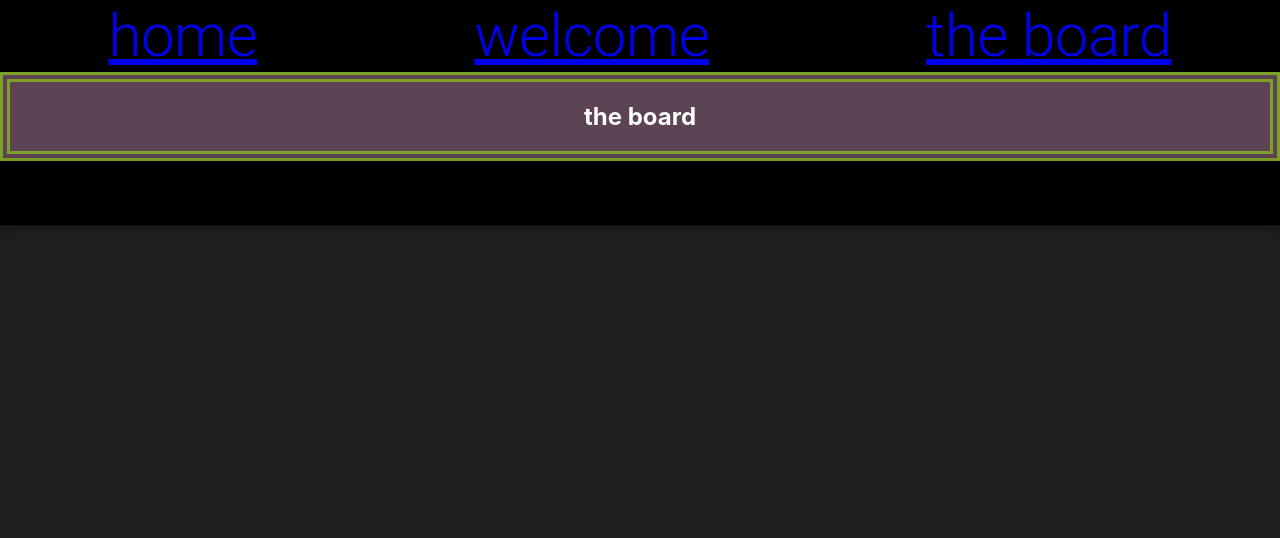
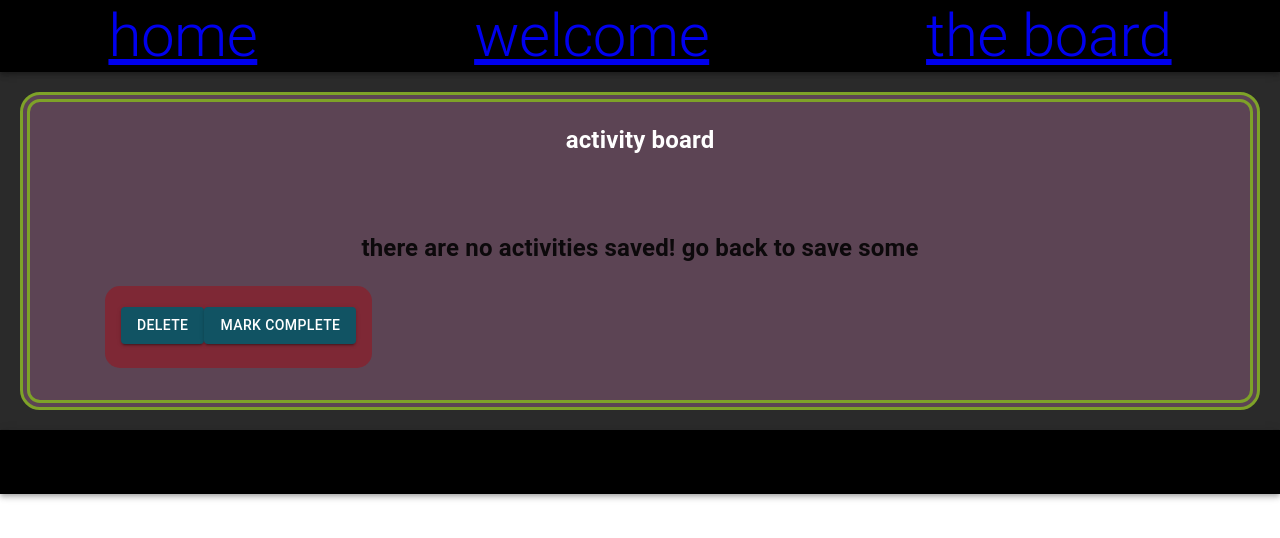
Before and after one commit to grainymac/theBored, a React (Create React App) app: page /board in a window 1280 px wide. Shown: the top 538 px of the page. Built offline with nearby package versions, Linux system fonts and the light colour scheme; no server answers.

Commit message:
Added function

```diff
--- a/src/Components/App/App.css
+++ b/src/Components/App/App.css
@@ -1,3 +1,7 @@
+.container {
+  background-color: #2a2a2a;
+}
+
 .main-container {
   display: grid;
   grid-template-columns: repeat(5, 1fr);
--- a/src/Components/App/App.js
+++ b/src/Components/App/App.js
@@ -46,14 +46,14 @@
 
 
   return (
-    <div>
+    <div className='container'>
       <Header />
       <Routes>
         <Route exact path='/' element={
           <main className='main-container'>
 
             <div className='logo-box'>
-                <img src={boredLogo} className='bored-logo' alt='the bored logo'/>
+              <img src={boredLogo} className='bored-logo' alt='the bored logo' />
             </div>
             <div className='info-box'>
               <InfoCard />
@@ -61,7 +61,7 @@
             <div className='task-box'>
               <ActivityCard activities={activities.activity} accessibility={activities.accessibility} type={activities.type} participants={activities.participants} price={activities.price} link={activities.link} id={activities.key} />
             </div>
-              { e && e }
+            {e && e}
             <div className='button-box'>
               <ThemeProvider theme={theme}>
                 <Button color={theme.primary} className='active-btn' disabled={false} size="large" variant="contained" onClick={() => { getAllActivities() }}>
@@ -72,10 +72,9 @@
                 </Button>
               </ThemeProvider>
             </div>
-
           </main>
         } />
-          <Route path="/board" element={(<Board activities={activities.activity} />)} />
+        <Route path="/board" element={(<Board activity={activities} />)} />
         <Route path="/welcome" element={(<Welcome />)} />
         <Route path='/*' element={(<BadURL />)} />
       </Routes>
--- a/src/Components/Board/Board.css
+++ b/src/Components/Board/Board.css
@@ -1,9 +1,21 @@
 .board-container {
     background-color: #5c4454;
     border: 10px double #7ea228;
+    border-radius: 20px;
+    margin: 20px 20px;
 }
 
 .board-title {
     text-align: center;
     color: white;
 }
+
+.btn-container {
+    display: flex;
+    flex-direction: row;
+    justify-content: space-between;
+}
+
+.no-activity {
+    text-align: center;
+}
--- a/src/Components/Board/Board.js
+++ b/src/Components/Board/Board.js
@@ -1,4 +1,4 @@
-import React from 'react'
+import React, { useState } from 'react'
 import './Board.css'
 import { ThemeProvider } from '@mui/material/styles';
 import theme from '../../theme'
@@ -11,17 +11,61 @@
 import Typography from '@mui/material/Typography';
 import Container from '@mui/material/Container';
 
-const Board = ({ activities }) => {
+const Board = ({ activity }) => {
+    const [board, setBoard] = useState([])
 
-    // const deleteActivity = (event, activity) => {
-    //     const deletion = board.filter(item => item.key !== event.key)
-    //     setBoard([...deletion])
-    //   }
+    const deleteActivity = (activity) => {
+        const deletion = board.filter(act => console.log(act, 'ACT'))
+        setBoard([...deletion])
+    }
+
+    const completeActivity = (event, activity) => {
+        const completion = activity.key === activity.key
+        setBoard([...completion])
+    }
 
     return (
         <div className='board-container'>
-            <h2 className='board-title'>the board</h2>
-
+            <h2 className='board-title'>activity board</h2>
+            <ThemeProvider theme={theme}>
+                <CssBaseline />
+                <div>
+                    <Container sx={{ py: 4, bgColor: 'red', px: 0, display: 'flex', flexDirection: 'column', paddingRight: 7, justifyContent: 'center'}} maxWidth="100%" >
+                        { !board.length && <h2 className='no-activity'>there are no activities saved! go back to save some</h2> }
+                        <Grid className="grid" container spacing={4}>
+                            <Grid item key={activity.key} xs={12} sm={6} md={4}>
+                                <Stack direction="column" spacing={2} justifyContent="space-between" alignItems="center">
+                                    <CardContent sx={(theme) => ({ bgcolor: '#7e2835', borderRadius: '15px', borderColor: 'black', borderStyle: 'hidden' })}>
+                                        <Card sx={(theme) => ({ bgcolor: '#7ea228', borderRadius: '15px', borderStyle: 'hidden', justifySelf: 'center'})}>
+                                            <Typography p='5%' gutterBottom color="black" sx={(theme) => ({
+                                                [theme.breakpoints.down('sm')]: {
+                                                    fontSize: 'medium',
+                                                    fontWeight: 'bold',
+                                                    marginTop: '4%'
+                                                },
+                                                [theme.breakpoints.down('md')]: {
+                                                    fontSize: 'medium',
+                                                    fontWeight: 'bold',
+                                                    marginTop: '2%'
+                                                }, })}>
+                                                    {activity.activity}
+                                            </Typography>
+                                        </Card>
+                                        <div className='btn-container'>
+                                            <Button variant="contained" color={theme.primary} onClick={() => deleteActivity(activity.activity)}>
+                                                delete
+                                            </Button>
+                                            <Button variant="contained" color={theme.primary} onClick={() => completeActivity(activity)}>
+                                                mark complete
+                                            </Button>
+                                        </div>
+                                    </CardContent>
+                                </Stack>
+                            </Grid>
+                        </Grid>
+                    </Container>
+                </div>
+            </ThemeProvider>
         </div>
     )
 }
```
Lines whose indentation alone changed are shown as unchanged.
